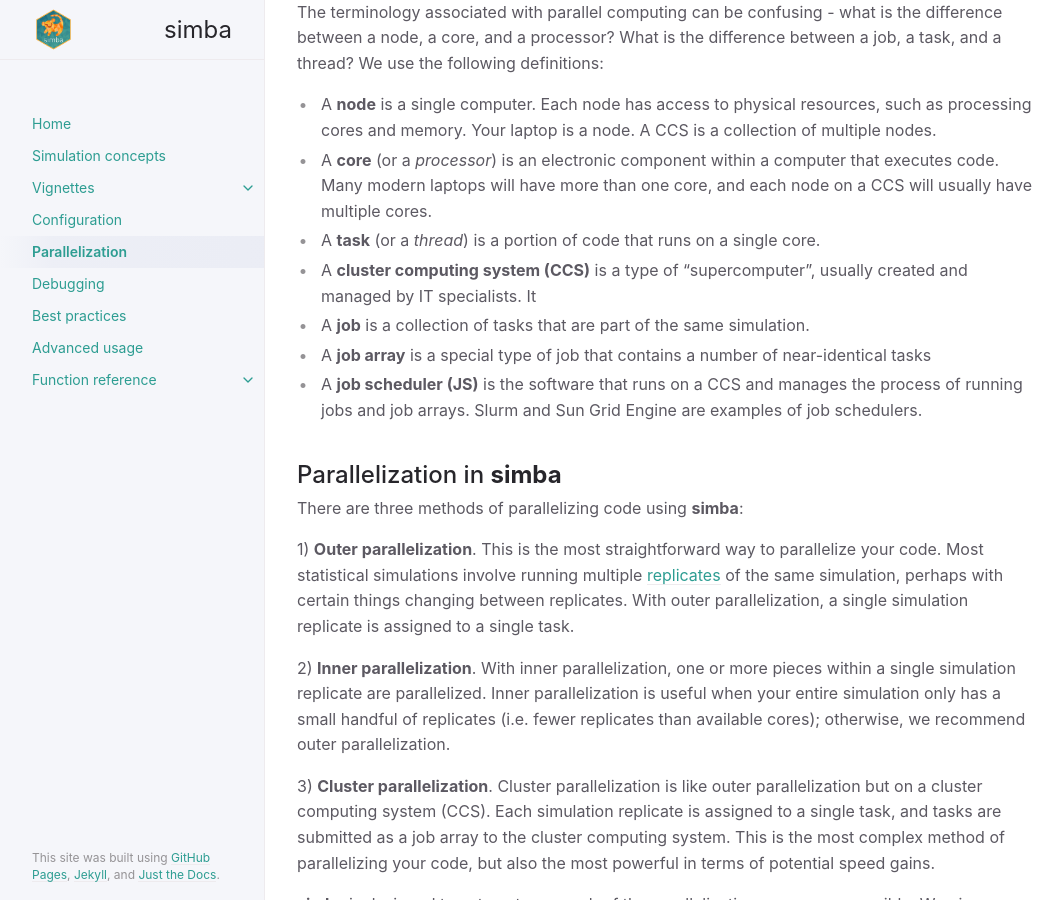
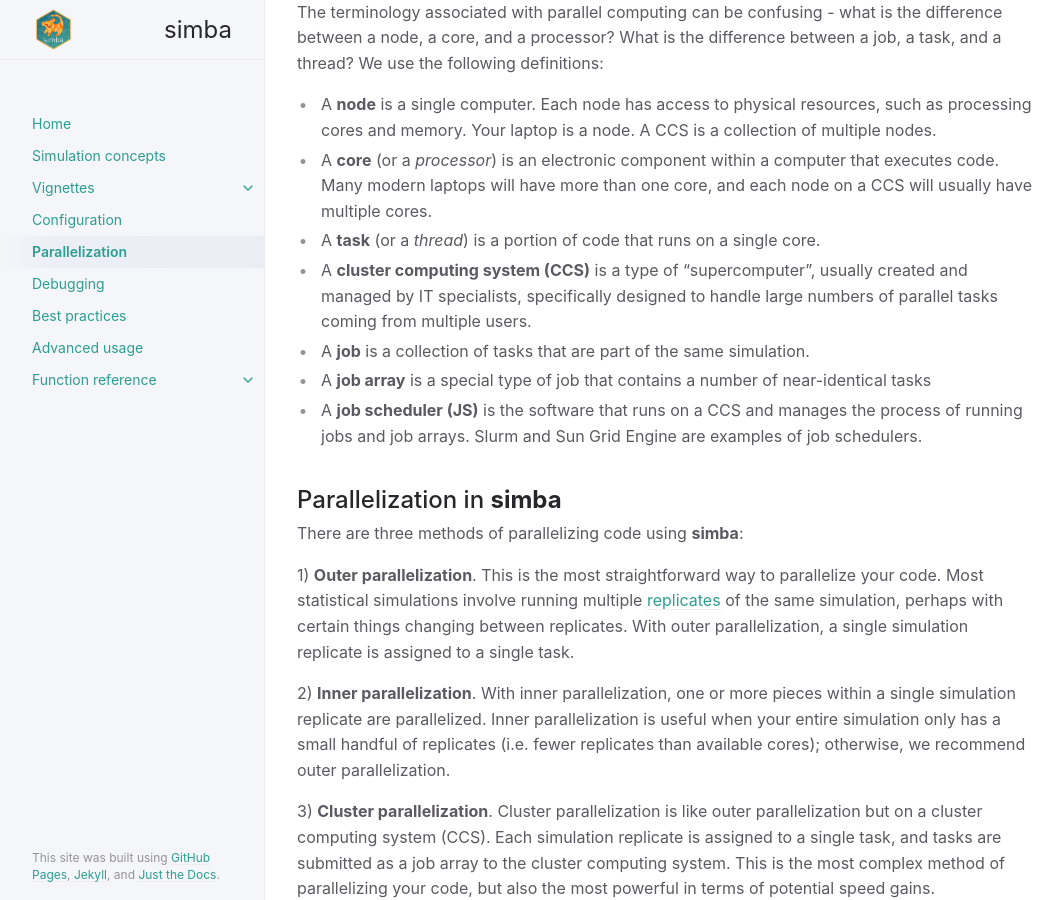
Before and after one commit to Avi-Kenny/SimEngine, a Jekyll site: the page built from docs/docs/parallelization.md, in a window 1280 px wide and 900 px high, scrolled down 597 px. Shown: the whole window, without its empty margins (107-1170 px from the left). Built offline with Jekyll 4.4.1, drawn with Linux system fonts in a browser that asks for light colours; some of the changed text lies outside the part shown.

```diff
--- a/docs/docs/parallelization.md
+++ b/docs/docs/parallelization.md
@@ -21,7 +21,7 @@
 - A **node** is a single computer. Each node has access to physical resources, such as processing cores and memory. Your laptop is a node. A CCS is a collection of multiple nodes.
 - A **core** (or a *processor*) is an electronic component within a computer that executes code. Many modern laptops will have more than one core, and each node on a CCS will usually have multiple cores.
 - A **task** (or a *thread*) is a portion of code that runs on a single core.
-- A **cluster computing system (CCS)** is a type of "supercomputer", usually created and managed by IT specialists. It
+- A **cluster computing system (CCS)** is a type of "supercomputer", usually created and managed by IT specialists, specifically designed to handle large numbers of parallel tasks coming from multiple users.
 - A **job** is a collection of tasks that are part of the same simulation.
 - A **job array** is a special type of job that contains a number of near-identical tasks
 - A **job scheduler (JS)** is the software that runs on a CCS and manages the process of running jobs and job arrays. Slurm and Sun Grid Engine are examples of job schedulers.
```
Also changed, not shown: other parts of docs/docs/parallelization.md (+0 -2 lines), docs/index.md (+0 -1 lines), 1 other file.
